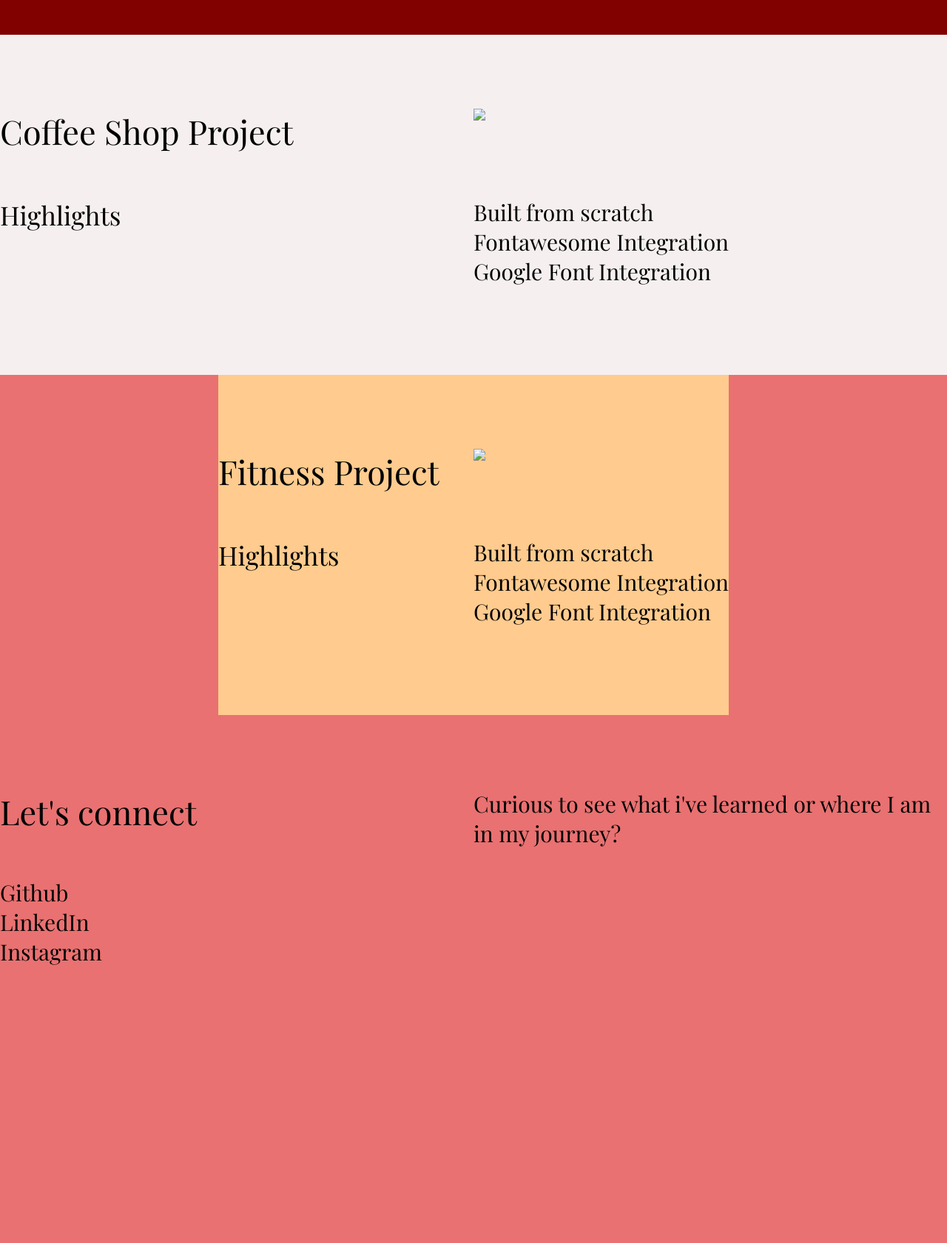
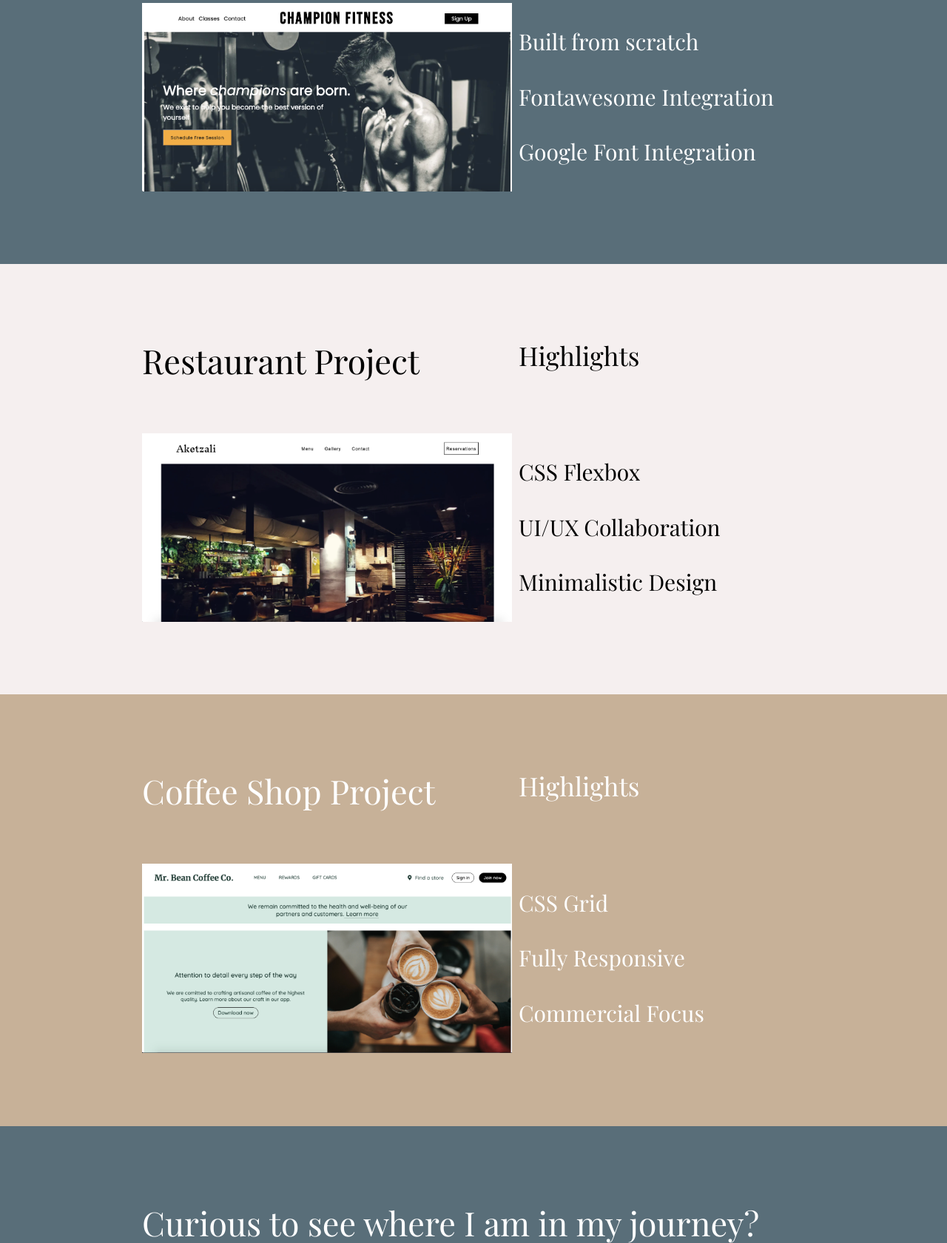
Before and after one commit to mitrerogelio/Portfolio, a plain HTML site: page index.html in a window 1280 px wide. Shown: the part 1119-2800 px from the top of the page at 74% size. Before the commit the page ends 2546 px from the top, so only its background shows below. Drawn offline with nearby package versions, Linux system fonts and the light colour scheme; a web font is replaced by a local one.

Commit message:
configure brown palette and project highlights

```diff
--- a/index.html
+++ b/index.html
@@ -28,7 +28,6 @@
             <div>
                 <p>HTML</p>
                 <p>CSS</p>
-                <p>Sass</p>
             </div>
             <div>
                 <p>JavaScript</p>
@@ -39,11 +38,10 @@
     </section>
 
     <!--Projects Section-->
-
     <!--Project One - Fitness-->
     <span id="color-one">
         <section class="grid-container project-section" id="fitness-project">
-            <h2 class="project-title" id="fitness-title">Fitness Project</h2>
+            <h2 class="project-title" id="fitness-title">Gym Project</h2>
             <img class="project-image" id="fitness-image" src="project-images/fitness-project-image.png" />
             <h3 class="project-highlight" id="fitness-highlight">Highlights</h3>
             <ul class="project-list" id="fitness-list">
@@ -57,13 +55,13 @@
     <!--Project Two - Restaurant-->
     <span id="color-two">
         <section class="grid-container project-section" id="restaurant-project">
-            <h2 class="project-title" id="coffee-title">Coffee Shop Project</h2>
-            <img class="project-image" id="coffee-image" src="#" />
-            <h3 class="project-highlight" id="coffee-highlight">Highlights</h3>
-            <ul class="project-list" id="coffee-list">
-                <li>Built from scratch</li>
-                <li>Fontawesome Integration</li>
-                <li>Google Font Integration</li>
+            <h2 class="project-title" id="restaurant-title">Restaurant Project</h2>
+            <img class="project-image" id="restaurant-image" src="project-images/restaurant-project-image.png" />
+            <h3 class="project-highlight" id="restaurant-highlight">Highlights</h3>
+            <ul class="project-list" id="restaurant-list">
+                <li>CSS Flexbox</li>
+                <li>UI/UX Collaboration</li>
+                <li>Minimalistic Design</li>
             </ul>
         </section>
     </span>
@@ -71,13 +69,13 @@
     <!--Project Three - Coffee Shop-->
     <span id="color-three">
         <section class="grid-container project-section" id="coffee-project">
-            <h2 class="project-title" id="coffee-title">Fitness Project</h2>
-            <img class="project-image" id="coffee-image" src="#" />
+            <h2 class="project-title" id="coffee-title">Coffee Shop Project</h2>
+            <img class="project-image" id="coffee-image" src="project-images/coffeeshop-project-image.png" />
             <h3 class="project-highlight" id="coffee-highlight">Highlights</h3>
             <ul class="project-list" id="coffee-list">
-                <li>Built from scratch</li>
-                <li>Fontawesome Integration</li>
-                <li>Google Font Integration</li>
+                <li>CSS Grid</li>
+                <li>Fully Responsive</li>
+                <li>Commercial Focus</li>
             </ul>
         </section>
     </span>
@@ -85,24 +83,24 @@
     <!--About Section-->
     <span id="color-four">
         <section class="grid-container" id="about-section">
-            <h2 id="connect-statement">Let's connect</h2>
-            <p id="connect-subtext">Curious to see what i've learned or where I am in my journey?</p>
-            <ul>
-                <li>Github</li>
-                <li>LinkedIn</li>
-                <li>Instagram</li>
+            <h2 id="connect-statement">Curious to see where I am in my journey?</h2>
+            <p id="connect-subtext">Let's connect!</p>
+            <ul class="project-list" id="about-list">
+                <li><a href="https://github.com/mitrerogelio">Github</a></li>
+                <li><a href="https://www.linkedin.com/in/mitrerogelio/">LinkedIn</a></li>
+                <li><a href="https://www.instagram.com/rogeliocodes/">Instagram</a></li>
             </ul>
         </section>
     </span>
 
-<!--Footer Section
+<!--Footer Section-->
 <section class="footer-container">
     <a href="#">made by Rogelio</a>
     <br />
     <a class="social-icon" href="https://www.linkedin.com/in/mitrerogelio/"></a>
     <a class="social-icon" href="https://github.com/mitrerogelio"></a>
     <a class="social-icon" href="https://www.instagram.com/rogeliocodes/"></a>
-</section>-->
+</section>
 
 </body>
 </html>
--- a/styles.css
+++ b/styles.css
@@ -7,6 +7,7 @@
     padding-inline-start: 0px;
     margin: 0px;
     font-weight: 400;
+    grid-gap: 1%;
 }
 body {
     display: flex;
@@ -14,7 +15,7 @@ body {
     flex: auto;
     justify-content: center;
     align-items: center;
-    background-color: #e97171;
+    background-color: #c7b198;
 }
 a {
     text-decoration: none;
@@ -25,26 +26,33 @@ a:hover {
 }
 button {
     cursor: pointer;
-    color: #f08e80;
+    color: #c7b198;
     background-color: #fff;
     border-color: #fff;
     font-size: 16px;
     padding: 15px 23px;
 }
 #color-one {
-    background-color:#810000;
+    background-color:#596e79;
     color: white;
     width: 100%;
     height: fit-content;
 }
 #color-two {
-background-color: #f5efef;
- color: black;
- width: 100%;
- height: fit-content;
+    background-color: #f5efef;
+    color: black;
+    width: 100%;
+    height: fit-content;
 }
 #color-three {
-    background-color: #ffcb8e;
+    color: white;
+    width: 100%;
+    height: fit-content;
+}
+#color-four {
+    width: 100%;
+    background-color:#596e79;
+    color: white;
 }
 
 /* Navigation */
@@ -83,7 +91,6 @@ h1 {
     font-size: 30px;
     grid-row-gap: 5%;
     color: white;
-    padding: 0px 0px;
     margin: 30px 0px;
 }
 #hero-sentence {
@@ -118,34 +125,99 @@ div {
     font-size: 30px;
     display: grid;
     grid-template: repeat(3, 1fr) / repeat(2, 1fr);
-    padding-top: 100px;
-}
-#fitness-project {
+    padding: 100px 0px;
     width: 70%;
     margin: auto;
-    grid-template-areas:
-    "project-title project-highlight"
-    "project-image project-list"
-    "project-image project-list"
-    ;
-}
-#fitness-title {
-    grid-area: project-title;
-}
-#fitness-image {
-    grid-area: project-image;
-    width: 500px;
-    height: auto;
-    visibility: hidden;
-}
-#fitness-highlight {
-    grid-area: project-highlight;
-}
-#fitness-list {
-    grid-area: project-list;
 }
 .project-list {
     display: flex;
     flex-flow: column nowrap;
-    justify-content: center;
+    justify-content: space-evenly;
 }
+.project-image {
+    width: 500px;
+    height: auto;
+}
+
+/* Fitness Project */
+#fitness-project {
+    grid-template-areas:
+    "fitness-title fitness-highlight"
+    "fitness-image fitness-list"
+    "fitness-image fitness-list"
+    ;
+}
+#fitness-title {
+    grid-area: fitness-title;
+}
+#fitness-image {
+    grid-area: fitness-image;
+}
+#fitness-highlight {
+    grid-area: fitness-highlight;
+}
+#fitness-list {
+    grid-area: fitness-list;
+}
+
+/* Restaurant Project */
+#restaurant-project {
+    grid-template-areas:
+    "restaurant-title restaurant-highlight"
+    "restaurant-image restaurant-list"
+    "restaurant-image restaurant-list"
+    ;
+}
+#restaurant-title {
+    grid-area: restaurant-title;
+}
+#restaurant-image {
+    grid-area: restaurant-image;
+}
+#restaurant-highlight {
+    grid-area: restaurant-highlight;
+}
+#restaurant-list {
+    grid-area: restaurant-list;
+}
+
+/* Coffee Shop Project */
+#coffee-project {
+    grid-template-areas:
+    "coffee-title coffee-highlight"
+    "coffee-image coffee-list"
+    "coffee-image coffee-list"
+    ;
+}
+#coffee-title {
+    grid-area: coffee-title;
+}
+#coffee-image {
+    grid-area: coffee-image;
+}
+#coffee-highlight {
+    grid-area: coffee-highlight;
+}
+#coffee-list {
+    grid-area: coffee-list;
+}
+
+/* About */
+#about-section {
+    height: 300px;
+    color: white;
+    grid-template-areas:
+    "title title"
+    "cta list"
+    "cta list"
+    ;
+}
+#connect-statement {
+    grid-area: title;
+}
+#connect-subtext {
+    grid-area: cta;
+}
+#about-list {
+    grid-area: list;
+}
```
